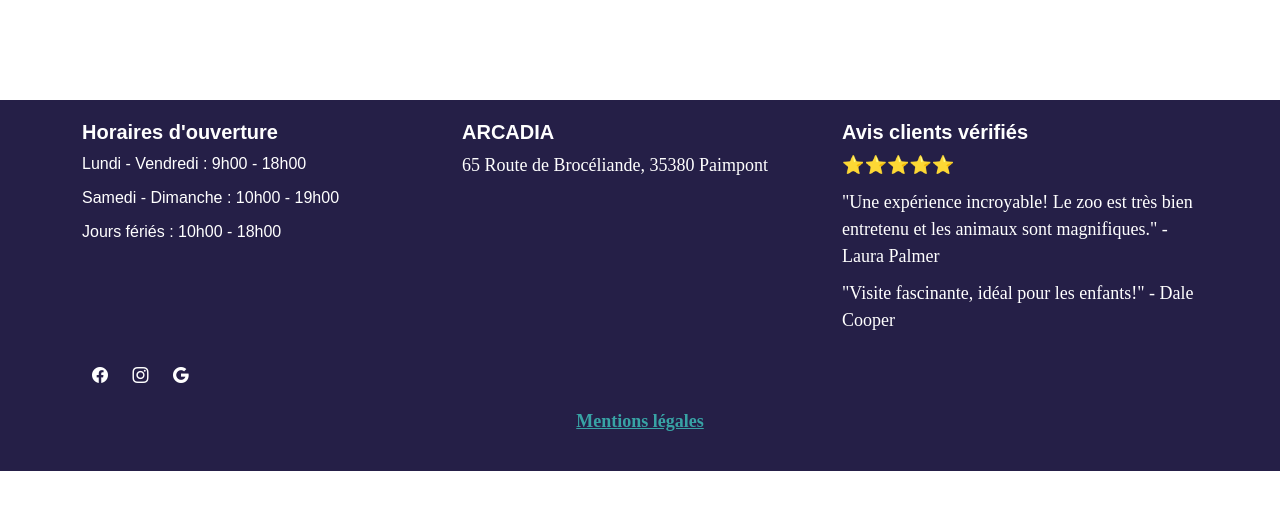
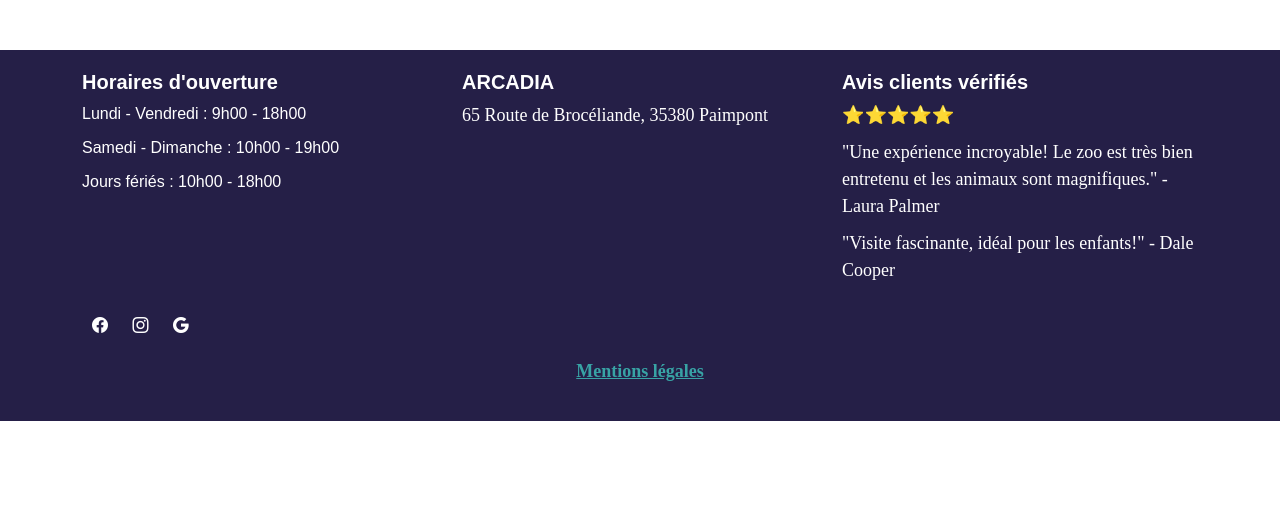
Before and after one commit to PaulAuzou/Arcadia, a PHP site: page / in a window 1280 px wide. Shown: the part 66-576 px from the top of the page. Run offline with PHP 8.4, Linux system fonts and the light colour scheme; some libraries are stand-ins or nearby versions; some web fonts are replaced.

Commit message:
Réduction de la marge inférieure du main, ajout d'une classe .text-center avec marge supérieure, et ajustement des colonnes dans la section des habitats pour une meilleure présentation.

```diff
--- a/scss/main.scss
+++ b/scss/main.scss
@@ -236,7 +236,7 @@ footer {
 }
 
 main {
-  margin-bottom: 100px;
+  margin-bottom: 50px;
 }
 
 p {
@@ -543,3 +543,7 @@ p {
     clip-path: circle(50% at center);
   }
 }
+
+.text-center {
+  margin-top: 15px;
+}
```
Also changed, not shown: pages/habitats.html (+4 -4 lines), scss/main.css, 1 other file.
